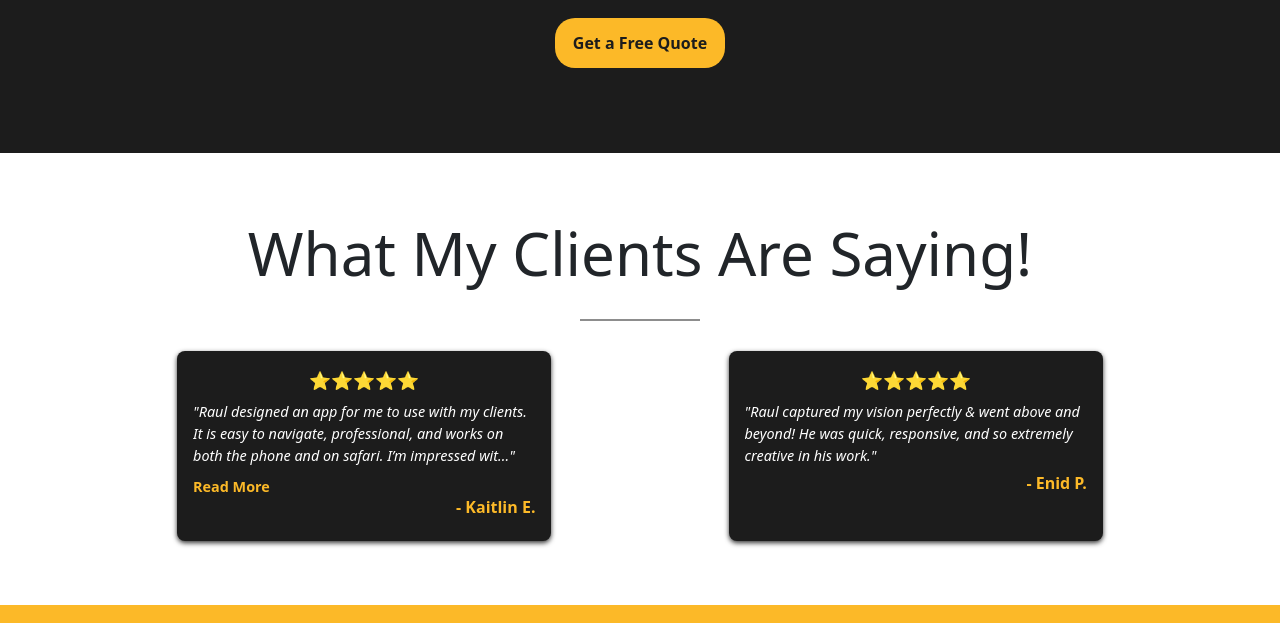
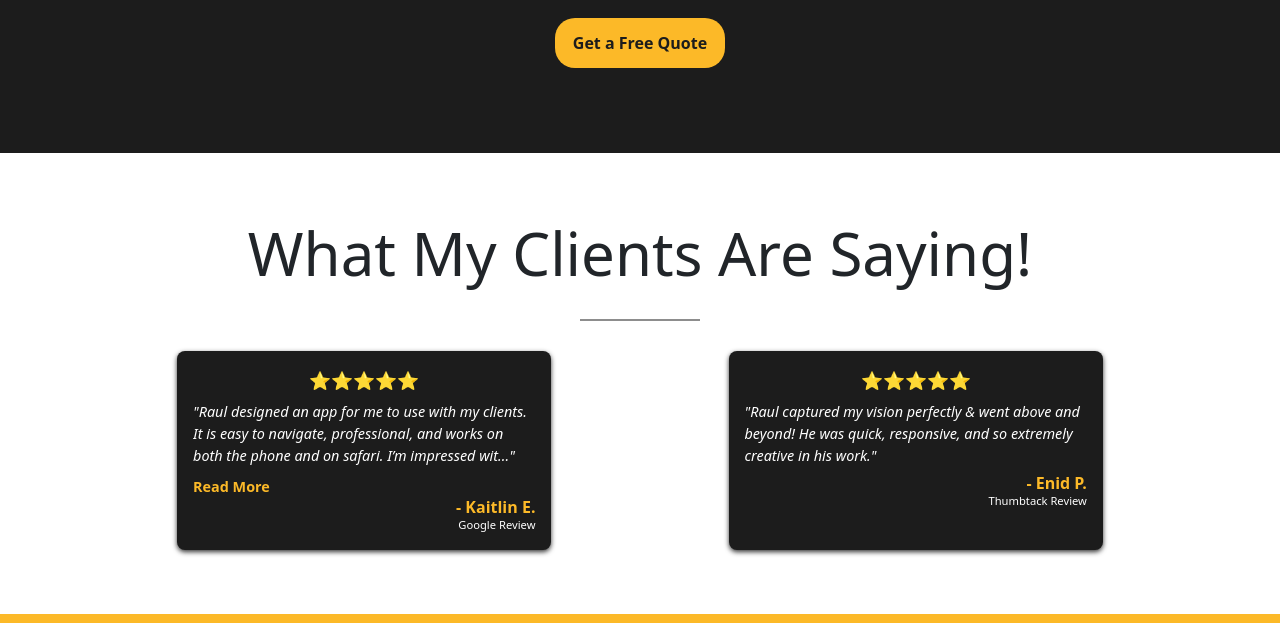
Before and after one commit to rjescobedo/raulescobedo-portfolio, a website: page hire-me.html in a window 1280 px wide. Shown: the part 2543-3166 px from the top of the page. Drawn offline with nearby package versions, Linux system fonts and the light colour scheme.

Commit message:
source review

```diff
--- a/css/style.css
+++ b/css/style.css
@@ -1378,10 +1378,20 @@ border-bottom: 1px solid rgba(255, 255, 255, 0.2);
     color: var(--clr-accent);
     font-size: 1rem;
     text-align: right;
+    padding: 0;
+    margin: 0;
 }
 
 .dark-mode .review-name {
     color: var(--clr-dark);
+}
+
+.review-source {
+    color: var(--clr-light);
+    padding: 0;
+    margin: 0;
+    text-align: right;
+    font-size: .7rem;
 }
 
 /* Read More Button */
--- a/js/reviews.js
+++ b/js/reviews.js
@@ -2,12 +2,14 @@ const googleReviews = [
     {
         name: "Kaitlin E.",
         review: "Raul designed an app for me to use with my clients. It is easy to navigate, professional, and works on both the phone and on safari. I’m impressed with his creativity and specific attention to detail that he brings in the design itself. He also explained thoroughly how to work through the site and was open to input from me along the way. He communicated really well with me and continues to do so if there’s any change I want to make to how the app looks or runs.",
-        rating: 5
+        rating: 5,
+        source: 'Google'
     },
     {
         name: "Enid P.",
         review: "Raul captured my vision perfectly & went above and beyond! He was quick, responsive, and so extremely creative in his work.",
-        rating: 5
+        rating: 5,
+        source: 'Thumbtack'
     }
 ];
 
@@ -40,6 +42,10 @@ function displayReviews(reviews) {
         reviewName.classList.add('review-name');
         reviewName.textContent = `- ${review.name}`;
 
+        const reviewSource = document.createElement('p');
+        reviewSource.classList.add('review-source');
+        reviewSource.textContent = `${review.source} Review`;
+
         reviewContainer.appendChild(reviewRating);
         reviewContainer.appendChild(reviewDescription);
 
@@ -60,6 +66,7 @@ function displayReviews(reviews) {
         }
 
         reviewContainer.appendChild(reviewName);
+        reviewContainer.appendChild(reviewSource);
         reviewList.appendChild(reviewContainer);
     });
 }
```
